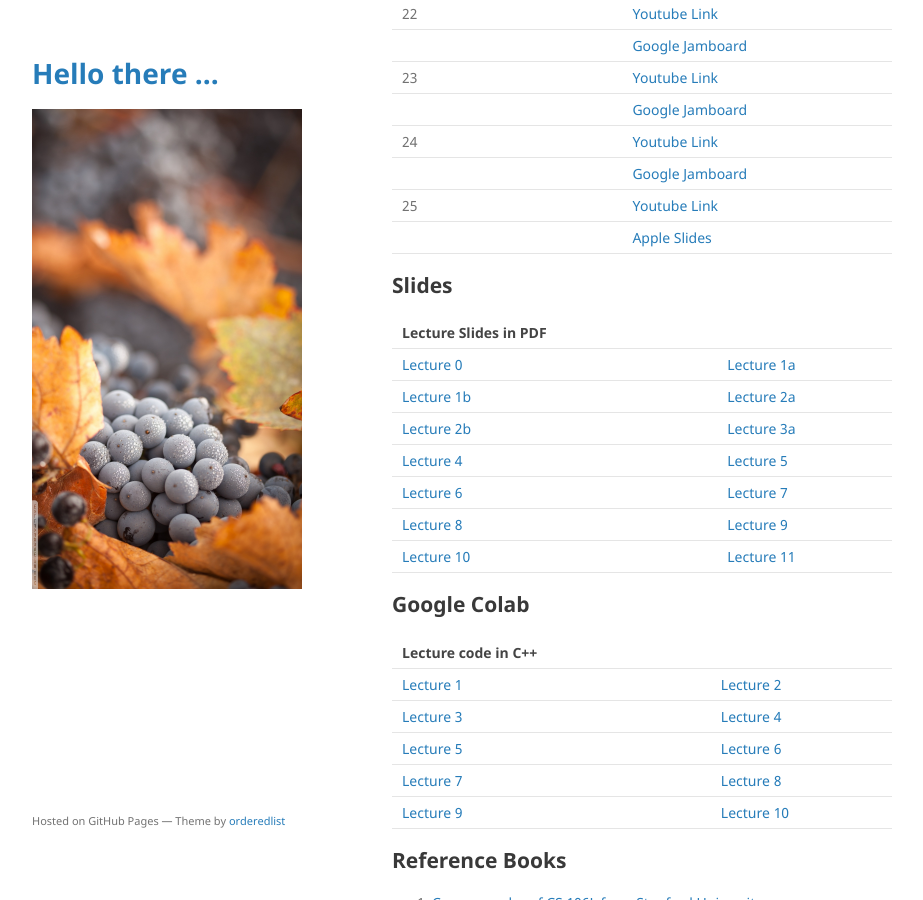
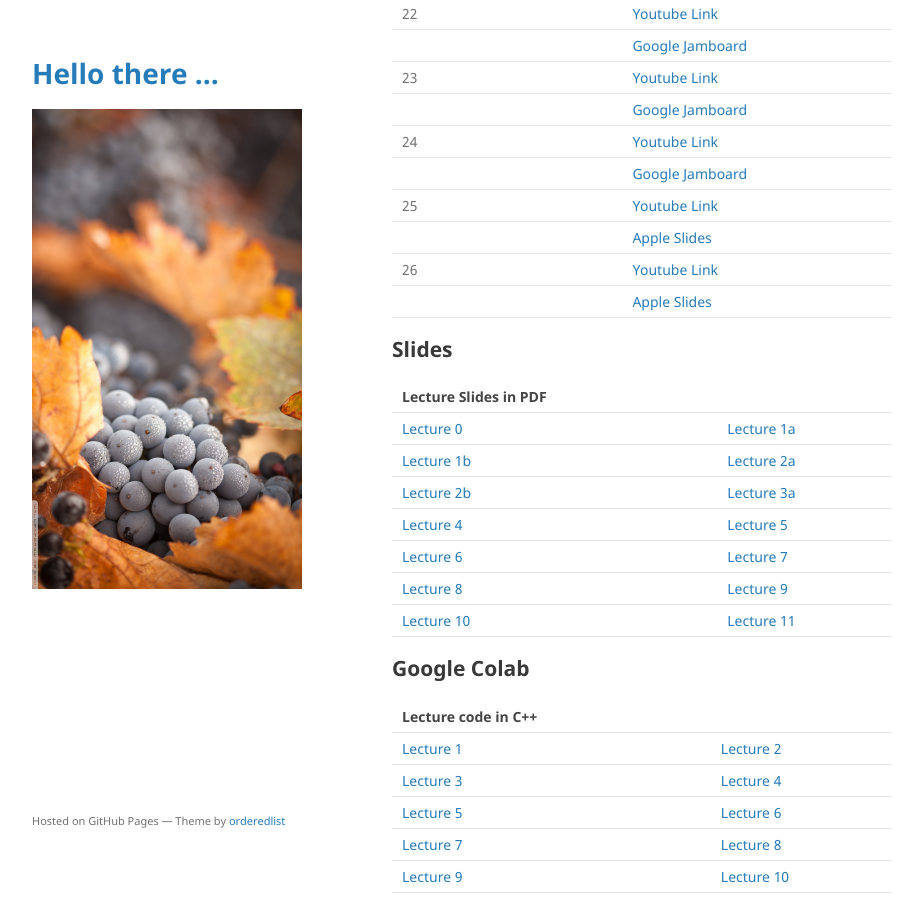
Before and after one commit to mohammadmotiurrahman/mohammadmotiurrahman.github.io, a Jekyll site: the page built from cse203_4/index.md, in a window 1280 px wide and 900 px high, scrolled down 3981 px. Shown: the whole window, without its empty margins (178-1101 px from the left). Built offline with Jekyll 4.4.1, drawn with Linux system fonts in a browser that asks for light colours; our own code applies the rules of GitHub Pages for plain Markdown files.

Commit message:
Update index.md

```diff
--- a/cse203_4/index.md
+++ b/cse203_4/index.md
@@ -133,6 +133,10 @@
 |         |              | [Google Jamboard](https://jamboard.google.com/d/1my1IxUm9_itnFyXwpBeUDqJEdoepa_p16h8vIM4CalE/viewer?f=11) |
 | 25      |              | [Youtube Link](https://youtu.be/bFACcf3KsMA)                                                                   |
 |         |              | [Apple Slides](https://www.icloud.com/keynote/0-BwceUj09bycI6LdTysMoQtA#Presentation_5) |
+| 26      |              | [Youtube Link](https://youtu.be/rqXCaeRwo18)                                                                   |
+|         |              | [Apple Slides](https://www.icloud.com/keynote/09LtWkH-v-yoydagIPSMtyKUw#Presentation_7) |
+
+
 
 
 
```
